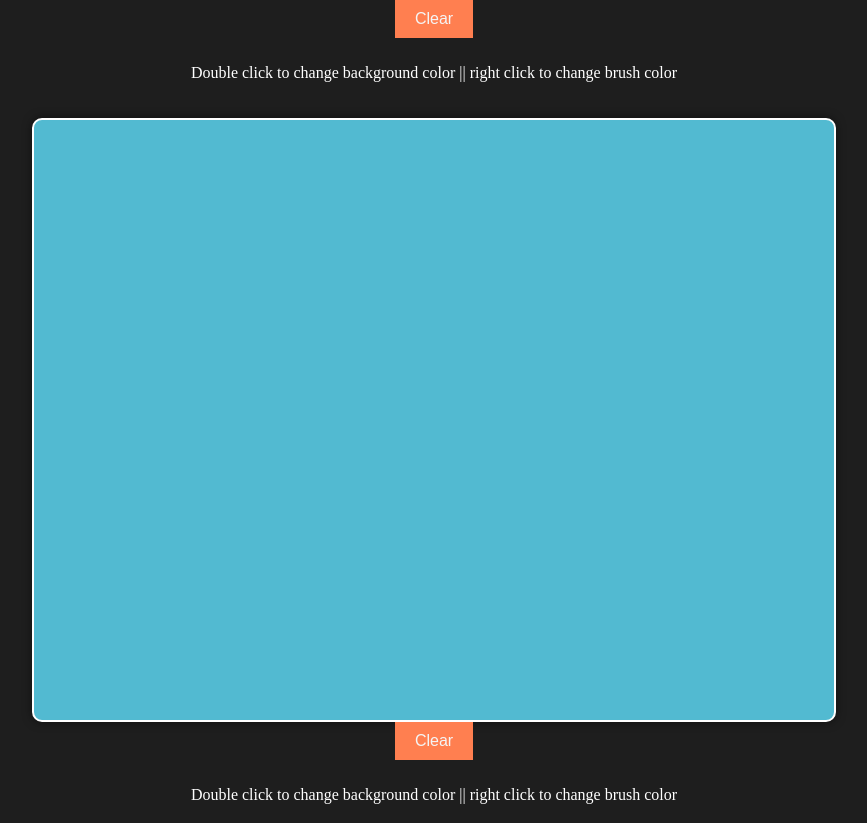
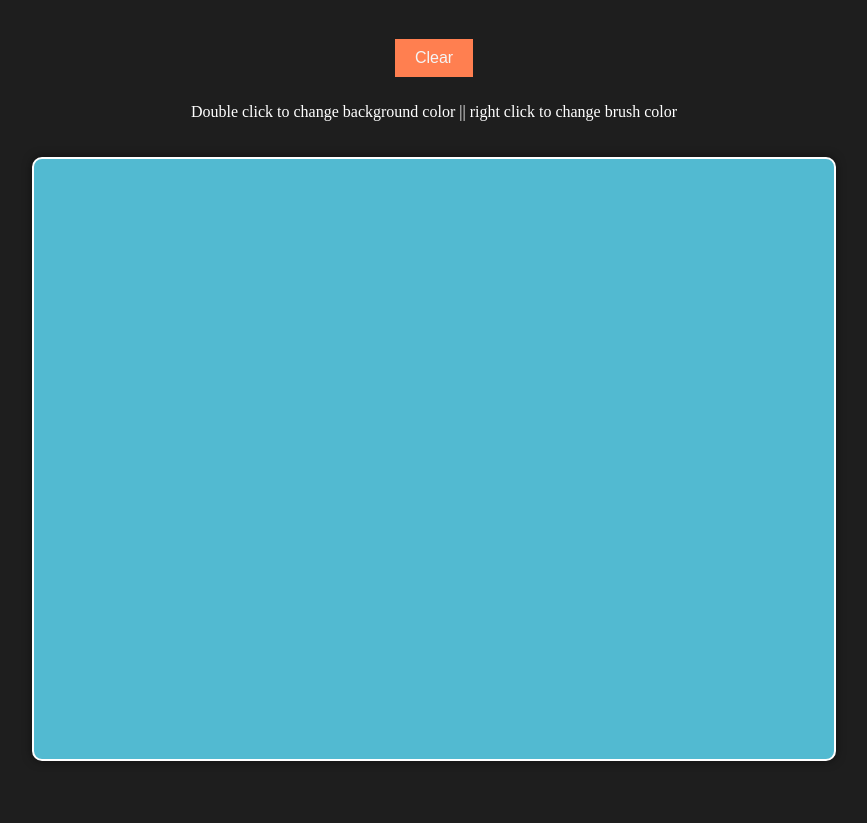
Before and after one commit to himanshunexus/Himanshu_31_Marquee, a plain HTML site: page projects/jsBasicProject/Smart - Board/index.htm in a window 1280 px wide. Shown: the top 823 px of the page, without its empty margins (206-1073 px from the left). After the commit the page ends 800 px from the top, so only its background shows below. Drawn offline with Linux system fonts and the light colour scheme.

Commit message:
SmartBoardUpdate

```diff
--- a/projects/jsBasicProject/Smart - Board/index.htm
+++ b/projects/jsBasicProject/Smart - Board/index.htm
@@ -1,61 +1,3 @@
-<!DOCTYPE html>
-<html lang="en">
-<head>
-    <meta charset="UTF-8">
-    <meta name="viewport" content="width=device-width, initial-scale=1.0">
-    <title>BOARD</title>
-    <style>
-        body{
-            margin: 0;
-            padding: 0;
-            display: flex;
-            flex-direction: column;
-            align-items: center;
-            justify-content: center;
-            min-height: 100vh;
-            background-color: #1e1e1e;
-            color:white;
-        }
-        .controls{
-            display: flex;
-            flex-direction: column;
-            align-items: center;
-            margin-bottom: 20px;
-        }
-        button{
-            padding: 10px 20px;
-            font-size: 16px;
-            cursor: pointer;
-            margin-bottom: 10px;
-            background-color: coral;
-            color: whitesmoke;
-            border: none;
-            transition: background-color 0.3s;
-        }
-        button:hover{
-            background-color: #33c755;
-        }
-        canvas{
-            border: 2px solid white;
-            cursor: crosshair;
-            background-color: #52bad1;
-            border-radius: 10px;
-            box-shadow: 0 0 10px rgba(0, 0, 0, 0.5);
-            transition: background-color 0.3s;
-
-        }
-
-    </style>
-</head>
-<body>
-    <div class="controls">
-        <button id="clearBtn">Clear</button>
-        <p>Double click to change background color || right click to change brush color</p>
-
-    </div>
-    <canvas id="board" width="800" height="600"></canvas>
-    <script src="board.js"></script>
-</body>
 </html>
 <!DOCTYPE html>
 <html lang="en">
```
